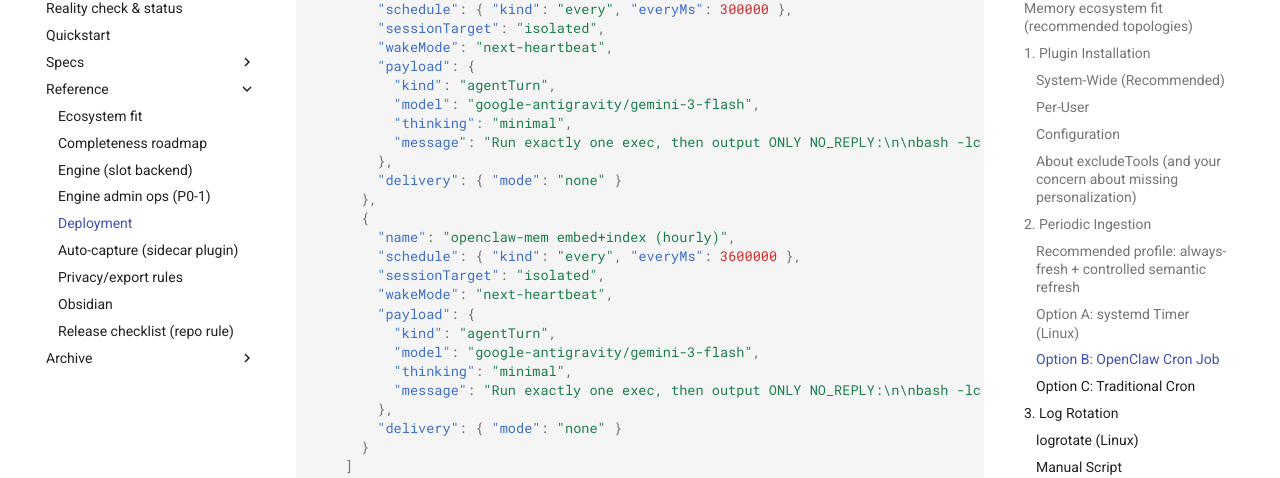
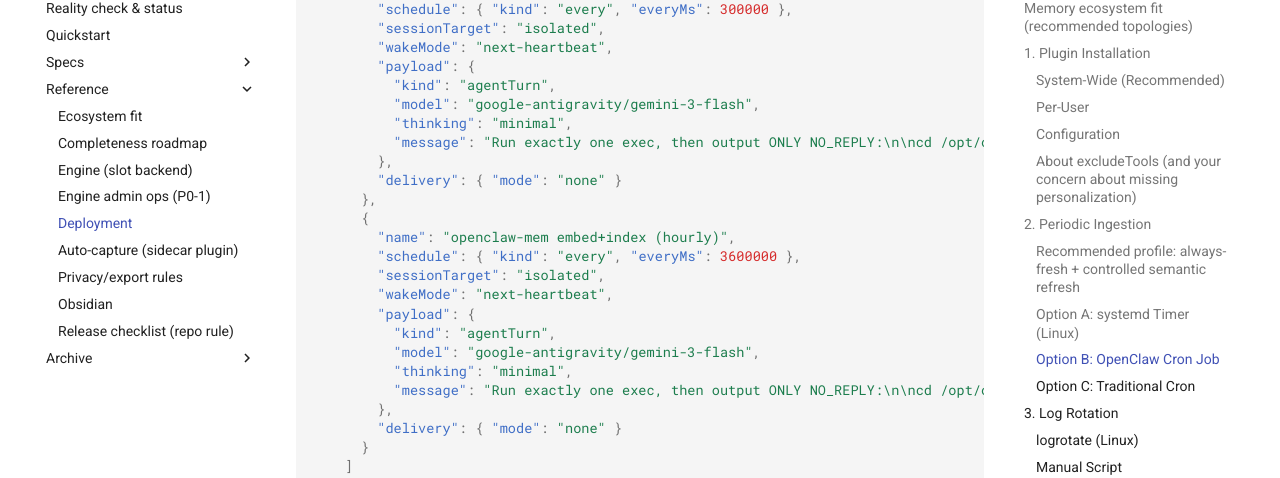
Before and after one commit to phenomenoner/openclaw-mem, an MkDocs documentation site: the page built from docs/deployment.md, in a window 1280 px wide and 900 px high, scrolled down 3660 px. Shown: the part 127-605 px from the top of the window. Built offline with MkDocs 1.6.1 and Material for MkDocs 9.7.7, drawn with Linux system fonts in a browser that asks for light colours; comment, search, counter and statistics services are not loaded.

Commit message:
docs: harden deployment cron examples

````diff
--- a/docs/deployment.md
+++ b/docs/deployment.md
@@ -171,7 +171,7 @@
           "kind": "agentTurn",
           "model": "google-antigravity/gemini-3-flash",
           "thinking": "minimal",
-          "message": "Run exactly one exec, then output ONLY NO_REPLY:\n\nbash -lc 'cd /opt/openclaw-mem && set -euo pipefail && uv run --python 3.13 -- python -m openclaw_mem harvest --source ~/.openclaw/memory/openclaw-mem-observations.jsonl --no-embed --no-update-index --json'"
+          "message": "Run exactly one exec, then output ONLY NO_REPLY:\n\ncd /opt/openclaw-mem && uv run --python 3.13 -- python -m openclaw_mem harvest --source $HOME/.openclaw/memory/openclaw-mem-observations.jsonl --no-embed --no-update-index --json"
         },
         "delivery": { "mode": "none" }
       },
@@ -184,7 +184,7 @@
           "kind": "agentTurn",
           "model": "google-antigravity/gemini-3-flash",
           "thinking": "minimal",
-          "message": "Run exactly one exec, then output ONLY NO_REPLY:\n\nbash -lc 'cd /opt/openclaw-mem && set -euo pipefail && uv run --python 3.13 -- python -m openclaw_mem harvest --source ~/.openclaw/memory/openclaw-mem-observations.jsonl --embed --update-index --json'"
+          "message": "Run exactly one exec, then output ONLY NO_REPLY:\n\ncd /opt/openclaw-mem && uv run --python 3.13 -- python -m openclaw_mem harvest --source $HOME/.openclaw/memory/openclaw-mem-observations.jsonl --embed --update-index --json"
         },
         "delivery": { "mode": "none" }
       }
@@ -200,7 +200,7 @@
 crontab -e
 
 # Add line (runs every 5 minutes)
-*/5 * * * * cd /opt/openclaw-mem && uv run --python 3.13 -- python -m openclaw_mem harvest --source ~/.openclaw/memory/openclaw-mem-observations.jsonl --no-embed --no-update-index --json >> ~/.openclaw/logs/openclaw-mem-harvest.log 2>&1
+*/5 * * * * cd /opt/openclaw-mem && uv run --python 3.13 -- python -m openclaw_mem harvest --source $HOME/.openclaw/memory/openclaw-mem-observations.jsonl --no-embed --no-update-index --json >> $HOME/.openclaw/logs/openclaw-mem-harvest.log 2>&1
 ```
 
 ## 3. Log Rotation
````
